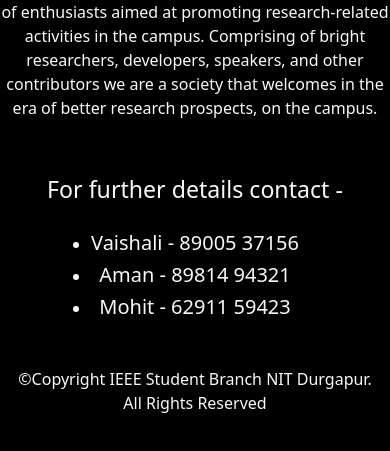
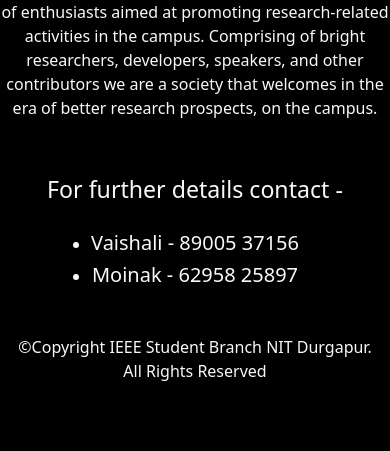
Before and after one commit to sa-y-an/DogeX, a plain HTML site: page index.html in a window 390 px wide. Shown: the part 2860-3311 px from the top of the page. After the commit the page ends 3279 px from the top, so only its background shows below. Drawn offline with nearby package versions, Linux system fonts and the light colour scheme.

Commit message:
Phone number

```diff
--- a/index.html
+++ b/index.html
@@ -132,8 +132,7 @@
           <h3>For further details contact -</h3>
           <ul>
             <li><h5>Vaishali - 89005 37156</h5></li>
-            <li><h5>Aman - 89814 94321</h5></li>
-            <li><h5>Mohit - 62911 59423</h5></li>
+            <li><h5>Moinak - 62958 25897</h5></li>
           </ul>
         </div>
         <p>©Copyright IEEE Student Branch NIT Durgapur. All Rights Reserved</p>
```
